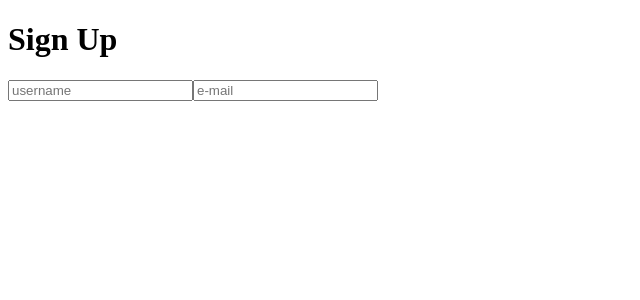
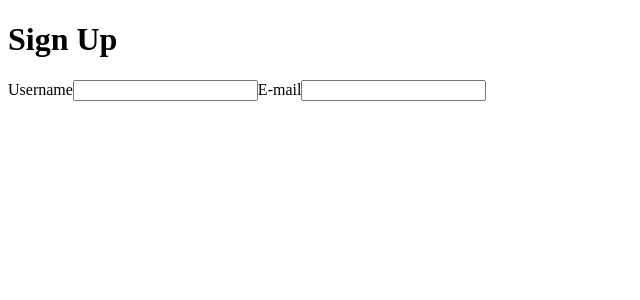
Before and after one commit to fredwills9224/source-vue, a Vue app: page / in a window 1280 px wide. Shown: the top 300 px of the page, without its empty margins (0-640 px from the left). Built offline with nearby package versions, Linux system fonts and the light colour scheme.

Commit message:
sup lo hs em npt + usrnm npt rfctr 2ts f

```diff
--- a/src/pages/SignUpPage.vue
+++ b/src/pages/SignUpPage.vue
@@ -1,5 +1,11 @@
 <template>
+
     <h1>Sign Up</h1>
-    <input placeholder="username"/>
-    <input placeholder="e-mail"/>
+
+    <label for="username">Username</label>
+    <input id="username"/>
+
+    <label for="e-mail">E-mail</label>
+    <input id="e-mail"/>
+
 </template>
```
